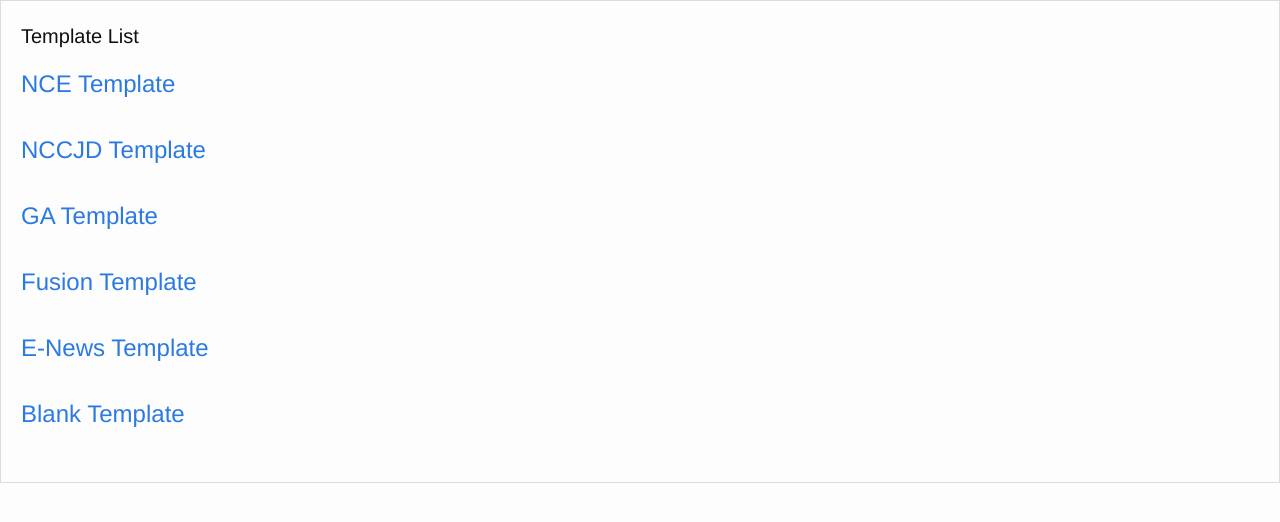
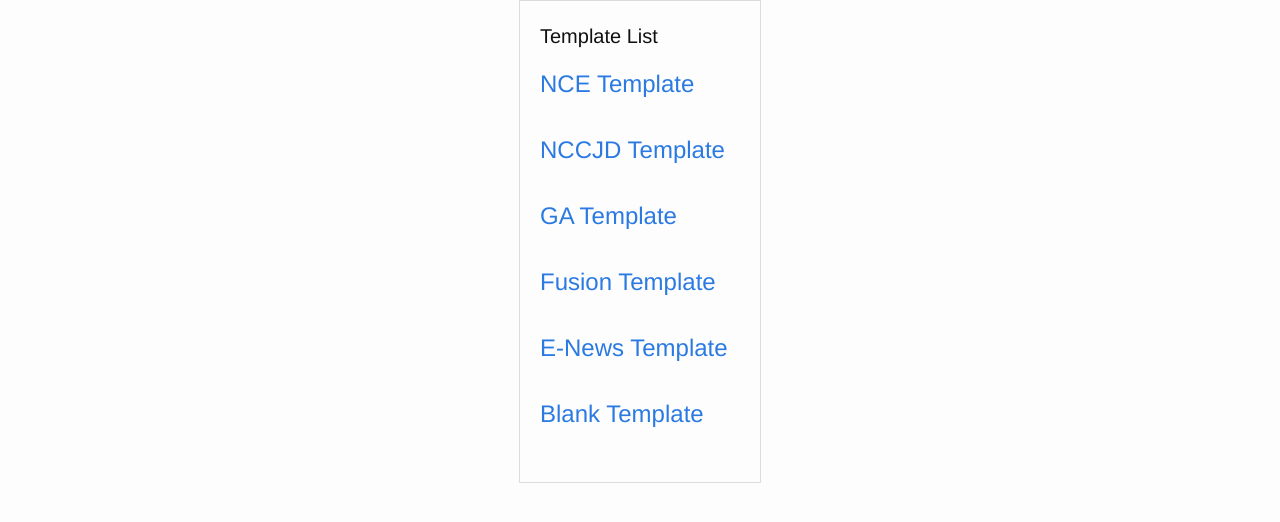
Before and after one commit to thearcoftheus/arc_email_templates, a Jekyll site: the page built from index.html, in a window 1280 px wide. Shown: the top 522 px of the page. Built offline with Jekyll 4.4.1, drawn with Linux system fonts in a browser that asks for light colours.

Commit message:
More css changes

```diff
--- a/_sass/_base.scss
+++ b/_sass/_base.scss
@@ -27,6 +27,7 @@ body {
 	margin: 0 auto;
 	padding: 20px;
 	border: 1px solid #dcdcdc;
+	width: 200px;
 }
 
 /**
```
Also changed, not shown: 2 other files.
